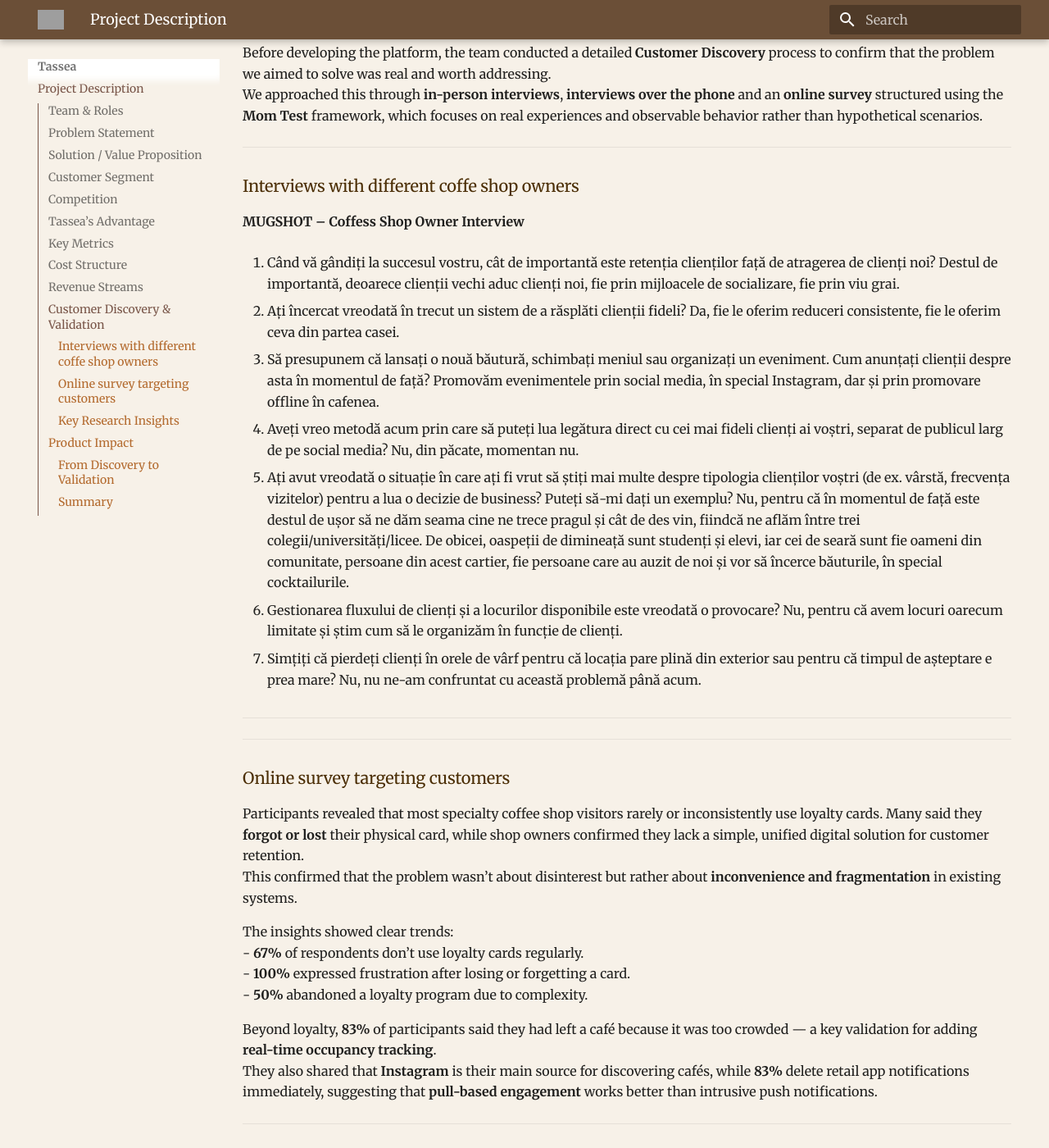
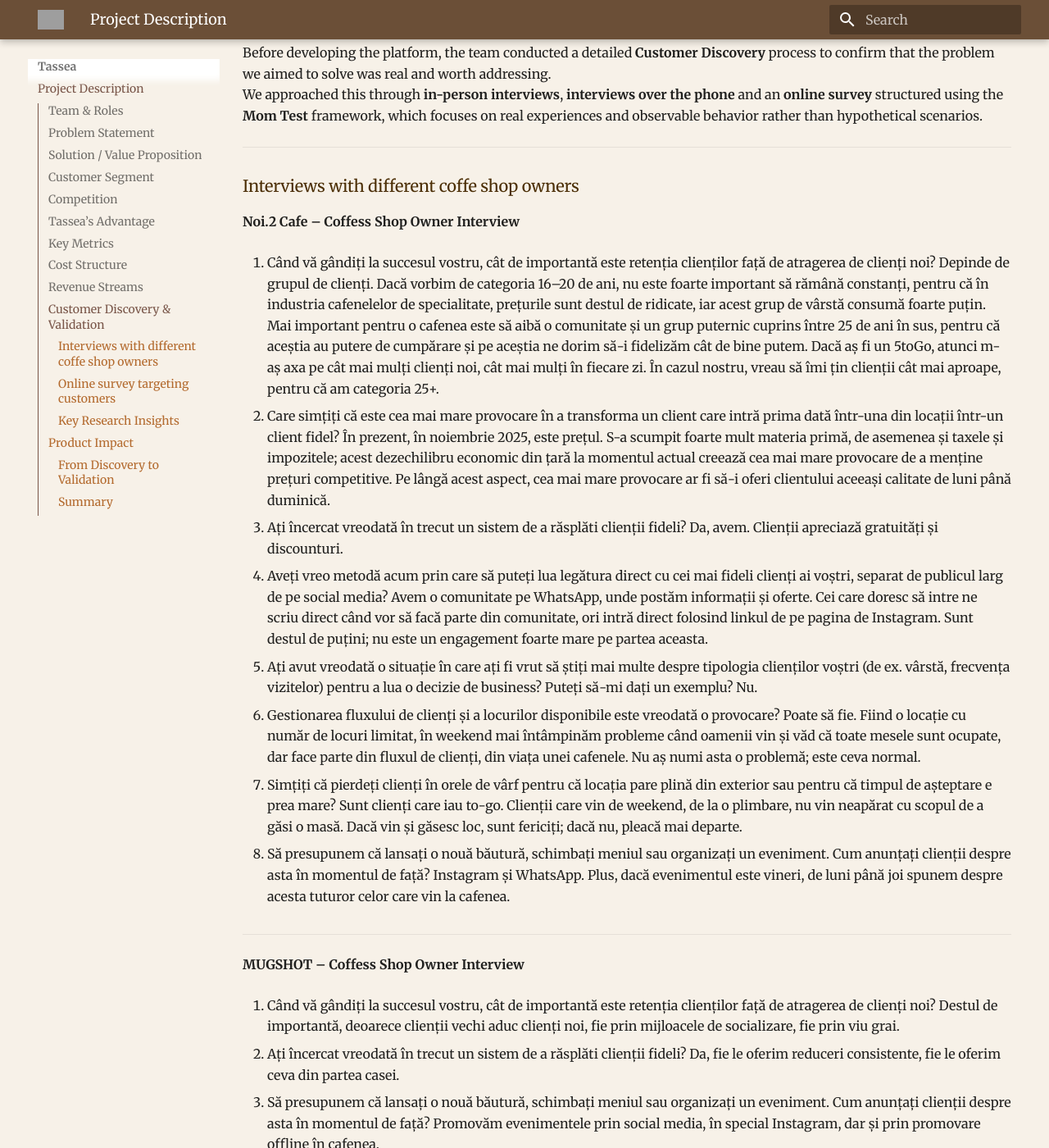
Before and after one commit to ana-almajanu/tassea, an MkDocs documentation site: the page built from docs/index.md, in a window 1280 px wide and 1400 px high, scrolled down 3751 px. Shown: the whole window at 82% size. Built offline with MkDocs 1.6.1 and Material for MkDocs 9.7.7, drawn with Linux system fonts in a browser that asks for light colours; grey boxes are pictures that could not be loaded.

Commit message:
added noi2 cafe

```diff
--- a/docs/index.md
+++ b/docs/index.md
@@ -121,6 +121,34 @@ We approached this through **in-person interviews**, **interviews over the phone
 
 ### Interviews with different coffe shop owners
 
+**Noi.2 Cafe – Coffess Shop Owner Interview**
+
+1. Când vă gândiți la succesul vostru, cât de importantă este retenția clienților față de atragerea de clienți noi?
+Depinde de grupul de clienți. Dacă vorbim de categoria 16–20 de ani, nu este foarte important să rămână constanți, pentru că în industria cafenelelor de specialitate, prețurile sunt destul de ridicate, iar acest grup de vârstă consumă foarte puțin. Mai important pentru o cafenea este să aibă o comunitate și un grup puternic cuprins între 25 de ani în sus, pentru că aceștia au putere de cumpărare și pe aceștia ne dorim să-i fidelizăm cât de bine putem. Dacă aș fi un 5toGo, atunci m-aș axa pe cât mai mulți clienți noi, cât mai mulți în fiecare zi. În cazul nostru, vreau să îmi țin clienții cât mai aproape, pentru că am categoria 25+.
+
+2. Care simțiți că este cea mai mare provocare în a transforma un client care intră prima dată într-una din locații într-un client fidel?
+În prezent, în noiembrie 2025, este prețul. S-a scumpit foarte mult materia primă, de asemenea și taxele și impozitele; acest dezechilibru economic din țară la momentul actual creează cea mai mare provocare de a menține prețuri competitive. Pe lângă acest aspect, cea mai mare provocare ar fi să-i oferi clientului aceeași calitate de luni până duminică.
+
+3. Ați încercat vreodată în trecut un sistem de a răsplăti clienții fideli?
+Da, avem. Clienții apreciază gratuități și discounturi.
+
+4. Aveți vreo metodă acum prin care să puteți lua legătura direct cu cei mai fideli clienți ai voștri, separat de publicul larg de pe social media?
+Avem o comunitate pe WhatsApp, unde postăm informații și oferte. Cei care doresc să intre ne scriu direct când vor să facă parte din comunitate, ori intră direct folosind linkul de pe pagina de Instagram. Sunt destul de puțini; nu este un engagement foarte mare pe partea aceasta.
+
+5. Ați avut vreodată o situație în care ați fi vrut să știți mai multe despre tipologia clienților voștri (de ex. vârstă, frecvența vizitelor) pentru a lua o decizie de business? Puteți să-mi dați un exemplu?
+Nu.
+
+6. Gestionarea fluxului de clienți și a locurilor disponibile este vreodată o provocare?
+Poate să fie. Fiind o locație cu număr de locuri limitat, în weekend mai întâmpinăm probleme când oamenii vin și văd că toate mesele sunt ocupate, dar face parte din fluxul de clienți, din viața unei cafenele. Nu aș numi asta o problemă; este ceva normal.
+
+7. Simțiți că pierdeți clienți în orele de vârf pentru că locația pare plină din exterior sau pentru că timpul de așteptare e prea mare?
+Sunt clienți care iau to-go. Clienții care vin de weekend, de la o plimbare, nu vin neapărat cu scopul de a găsi o masă. Dacă vin și găsesc loc, sunt fericiți; dacă nu, pleacă mai departe.
+
+8. Să presupunem că lansați o nouă băutură, schimbați meniul sau organizați un eveniment. Cum anunțați clienții despre asta în momentul de față?
+Instagram și WhatsApp. Plus, dacă evenimentul este vineri, de luni până joi spunem despre acesta tuturor celor care vin la cafenea.
+
+---
+
 **MUGSHOT – Coffess Shop Owner Interview**
 
 1. Când vă gândiți la succesul vostru, cât de importantă este retenția clienților față de atragerea de clienți noi?
@@ -143,7 +171,6 @@ Nu, pentru că avem locuri oarecum limitate și știm cum să le organizăm în
 
 7. Simțiți că pierdeți clienți în orele de vârf pentru că locația pare plină din exterior sau pentru că timpul de așteptare e prea mare?
 Nu, nu ne-am confruntat cu această problemă până acum.
----
 
 ---
 
```
